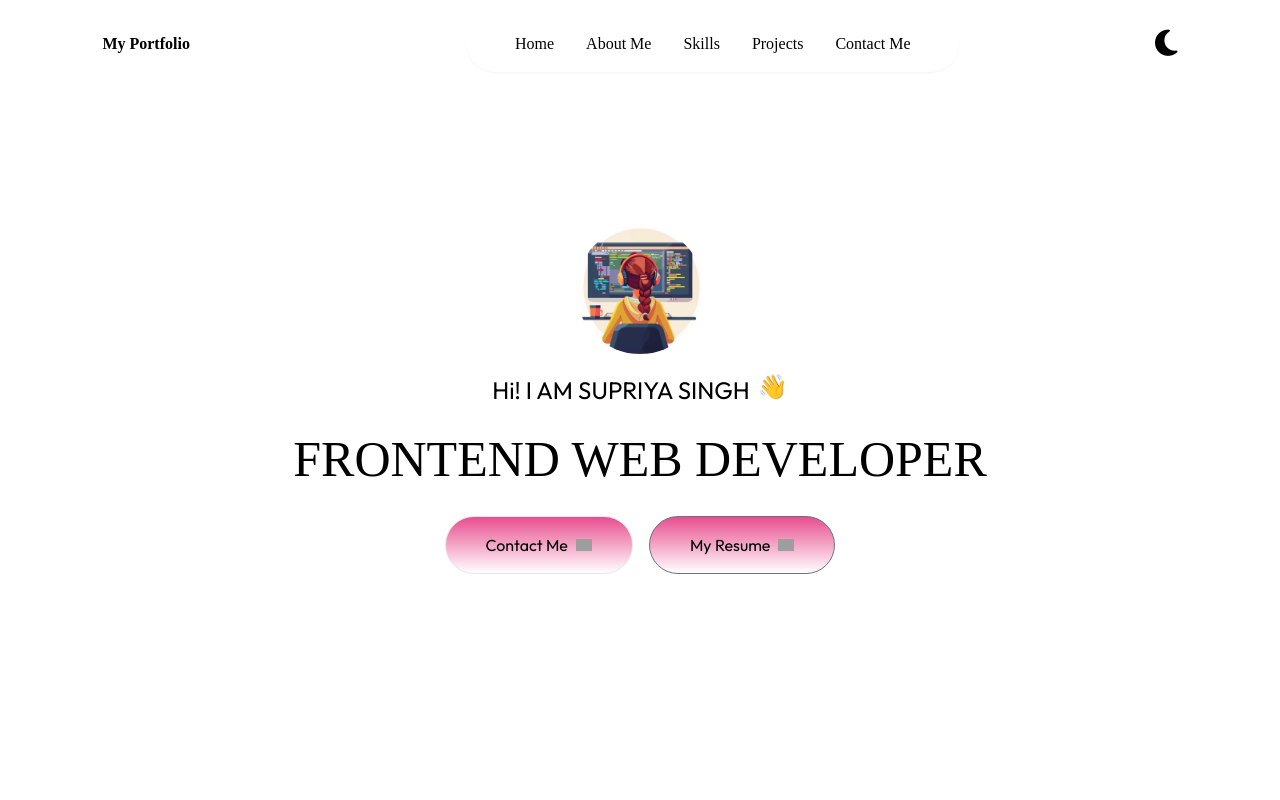
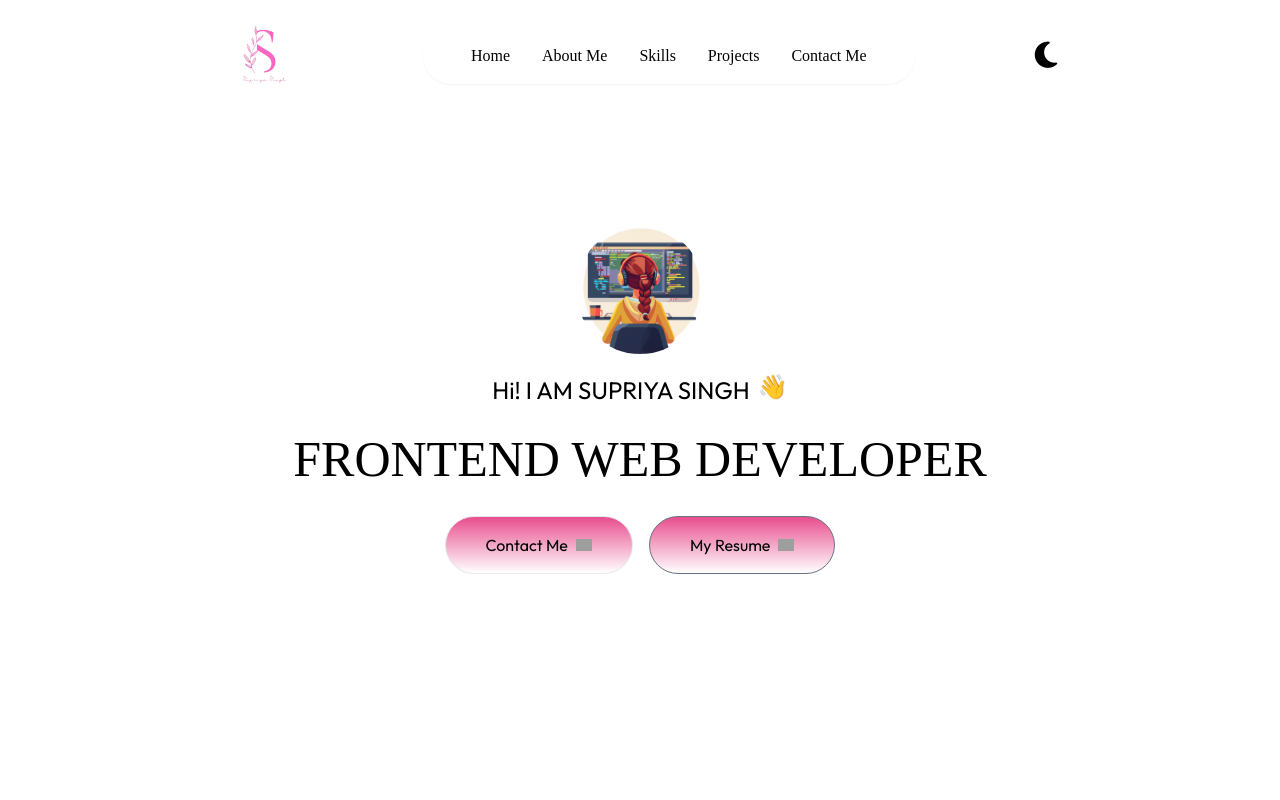
Before and after one commit to SupriyaStar/My-Portfolio, a plain HTML site: page index.html in a window 1280 px wide. Shown: the top 800 px of the page. Drawn offline with nearby package versions, Linux system fonts and the light colour scheme; grey boxes are pictures that could not be loaded; files whose address does not match are found by name; a web font is replaced by a local one.

Commit message:
logo and resume updated

```diff
--- a/index.html
+++ b/index.html
@@ -5,6 +5,7 @@
     <meta charset="UTF-8">
     <meta name="viewport" content="width=device-width, initial-scale=1.0">
     <title>Supriya Singh - Portfolio</title>
+    <link rel="icon" type="image/x-icon" href="/img/favicon.ico">
     <script src="https://cdn.tailwindcss.com"></script>
     <script src="./tailwind.config.js"></script>
     <link rel="preconnect" href="https://fonts.googleapis.com">
@@ -21,8 +22,10 @@
         <img src="C:\Users\supri\OneDrive\Desktop\portfolio\img\main.png" alt="" class="w-full hidden">
     </div>
     <!----------------------------------------navigation bar---------------------------->
-    <nav class="w-full fixed px-5 lg:px-8 xl:px-[8%] py-4 flex items-center justify-between z-50">
-        <h1 class="w-28 cursor-pointer mr-14 font-bold font-Ovo leading-25">My Portfolio</h1>
+    <nav class="w-full fixed px-5 lg:px-8 xl:px-[8%] py-4 flex items-center justify-between lg:justify-evenly z-50">
+        <img src="/img/S_dark.png" class="hidden dark:block w-20"/>
+        <img src="/img/S_light.png" class="dark:hidden w-20"/>
+        <!-- <h1 class="w-28 cursor-pointer mr-14 font-bold font-Ovo leading-25">My Portfolio</h1> -->
 
         <ul
             class="hidden md:flex items-center gap-6 lg:gap-8 rounded-full px-12 py-3 bg-white shadow-sm bg-opacity-50 font-Ovo dark:border-white/50 dark:bg-transparent">
```
Also changed, not shown: img/S_dark.png (added), img/S_light.png (added), img/favicon.ico (added), 1 other file.
